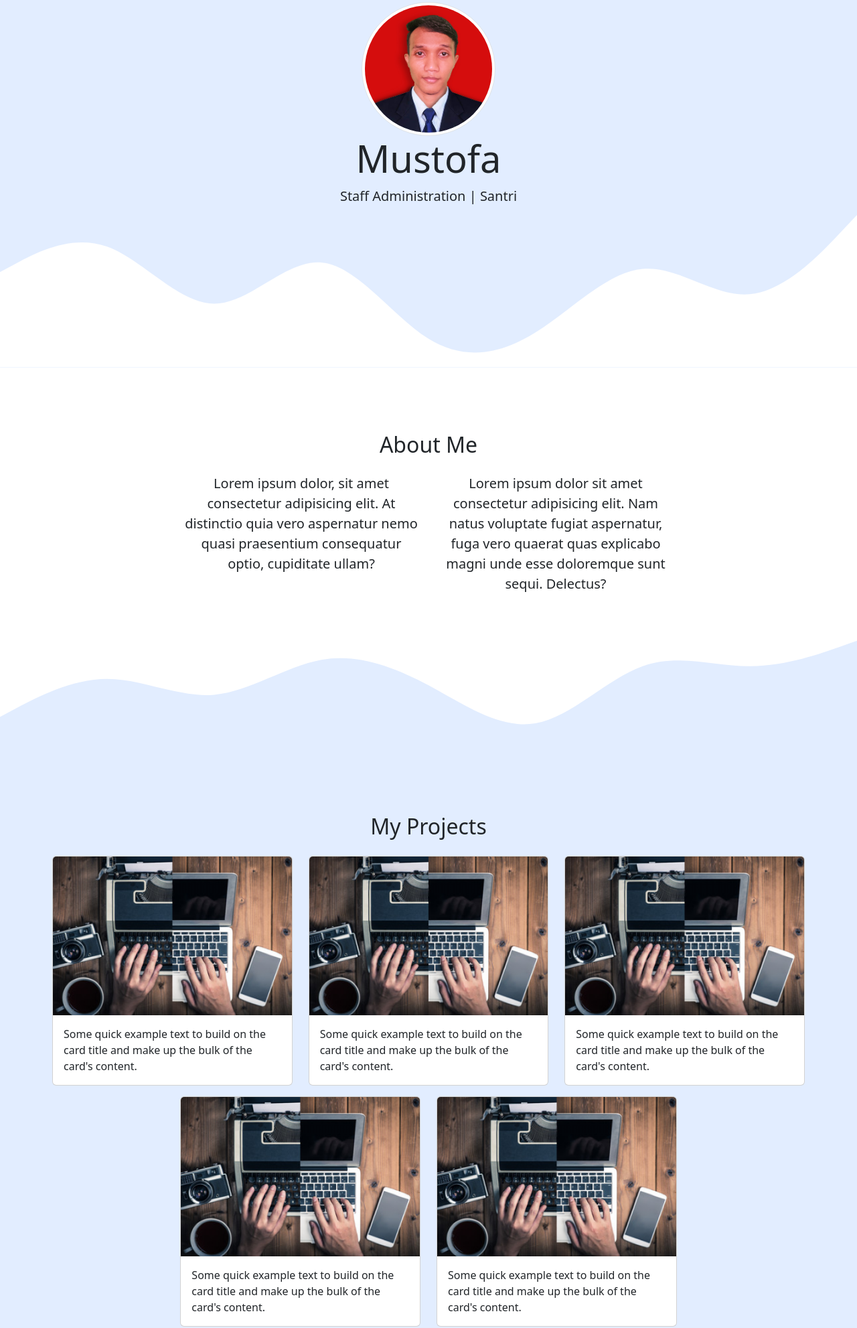
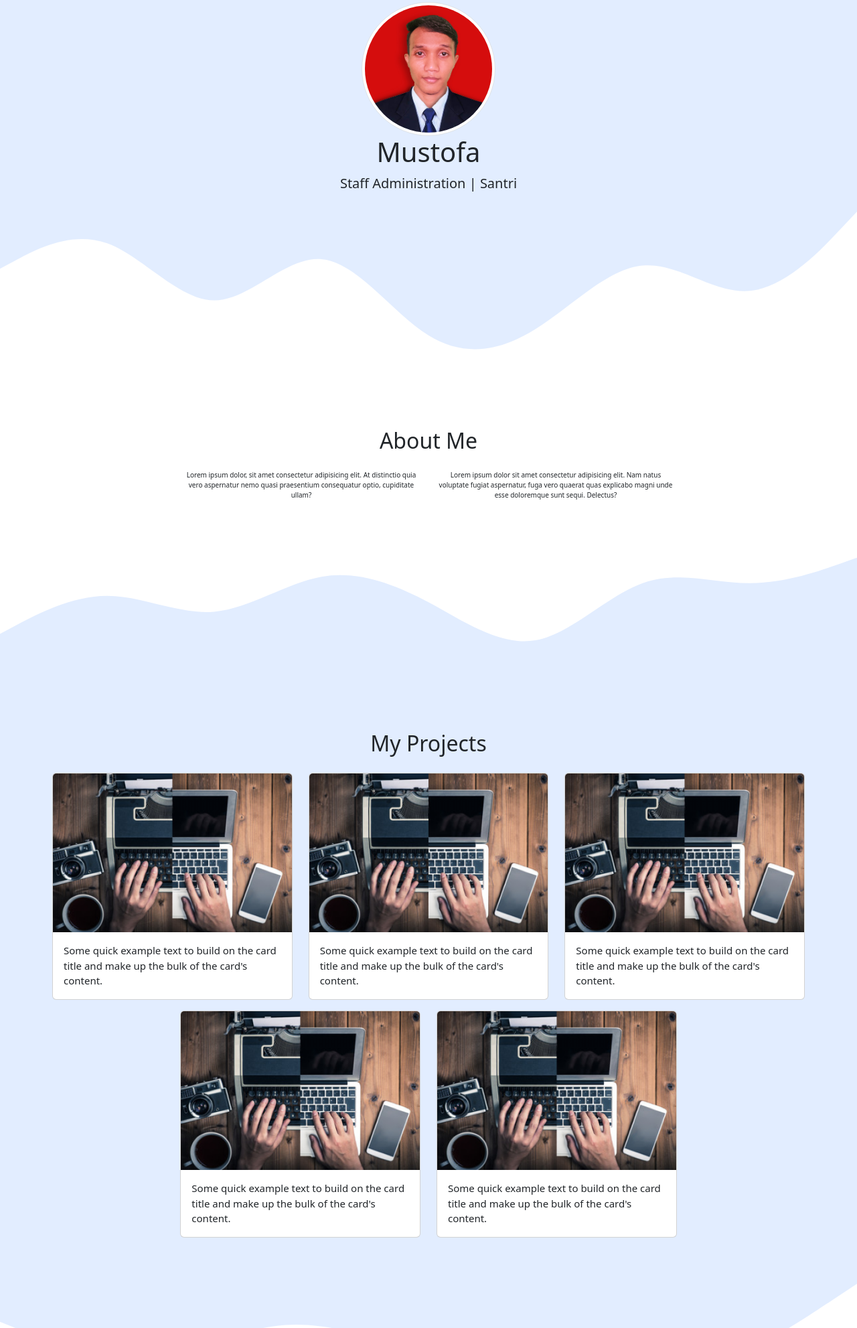
Before and after one commit to Muezzt/Muezzt.github.io, a plain HTML site: page index.html in a window 1280 px wide. Shown: the part 77-2060 px from the top of the page at 67% size. Drawn offline with nearby package versions, Linux system fonts and the light colour scheme.

Commit message:
mengatur responsif di mobile

```diff
--- a/index.html
+++ b/index.html
@@ -31,8 +31,8 @@
 
     <!-- Jumbotron -->
     <section class="jumbotron text-center">
-      <img src="hero.png" alt="Mustofa" width="200" class="img-thumbnail rounded-circle" />
-      <h1 class="display-4">Mustofa</h1>
+      <img src="hero.png" alt="Mustofa" width="100" class="hero img-thumbnail rounded-circle" />
+      <h1 class="display-6">Mustofa</h1>
       <p class="lead">Staff Administration | Santri</p>
       <svg xmlns="http://www.w3.org/2000/svg" viewBox="0 0 1440 320">
         <path
@@ -46,17 +46,17 @@
 
     <!-- About -->
     <section id="about" class="about mt-3">
-      <div class="container">
+      <div class="container mb-3">
         <div class="row text-center mb-3">
           <div class="col">
             <h2>About Me</h2>
           </div>
         </div>
-        <div class="row justify-content-center text-center fs-5">
-          <div class="col-md-4">
+        <div class="text-about row justify-content-center text-center">
+          <div class="col-4">
             <p>Lorem ipsum dolor, sit amet consectetur adipisicing elit. At distinctio quia vero aspernatur nemo quasi praesentium consequatur optio, cupiditate ullam?</p>
           </div>
-          <div class="col-md-4">
+          <div class="col-4">
             <p>Lorem ipsum dolor sit amet consectetur adipisicing elit. Nam natus voluptate fugiat aspernatur, fuga vero quaerat quas explicabo magni unde esse doloremque sunt sequi. Delectus?</p>
           </div>
         </div>
@@ -73,7 +73,7 @@
 
     <!-- Project -->
     <section id="projects">
-      <div class="container p-2">
+      <div class="container p-2 mb-5">
         <div class="row text-center mb-3">
           <div class="col">
             <h2>My Projects</h2>
@@ -134,14 +134,14 @@
 
     <!-- contact -->
     <section id="contact">
-      <div class="container">
+      <div class="container mb-5">
         <div class="row text-center mb-3">
           <div class="col">
             <h2>Contact Me</h2>
           </div>
         </div>
-        <div class="row justify-content-center">
-          <div class="col-6">
+        <div class="text-contact row justify-content-center">
+          <div class="col-md-6 col-8">
             <form>
               <div class="mb-3">
                 <label for="name" class="form-label">Nama Lengkap</label>
@@ -155,7 +155,7 @@
                 <label for="pesan" class="form-label">Pesan</label>
                 <textarea class="form-control" id="pesan" rows="3"></textarea>
               </div>
-              <button type="submit" class="btn btn-danger">Kirim</button>
+              <button type="submit" class="klik btn btn-danger">Kirim</button>
             </form>
           </div>
         </div>
@@ -171,7 +171,7 @@
     <!-- Akhir contact -->
 
     <!-- Footer -->
-    <footer id="footer" class="bg-primary text-white text-center pb-5">
+    <footer id="footer" class="bg-primary text-white text-center pb-3">
       <p>Created with <i class="bi bi-heart-fill text-danger"></i> by <a class="text-white fw-bold">Mustofa</a></p>
     </footer>
     <!-- Akhir footer -->
--- a/style.css
+++ b/style.css
@@ -14,3 +14,41 @@ svg {
 section {
   padding-top: 5rem;
 }
+
+.klik {
+  cursor: pointer;
+}
+
+.lead {
+  font-size: 10px !important;
+  margin-top: -10px;
+  margin-bottom: 30px !important;
+}
+
+.text-about {
+  font-size: 10px;
+}
+
+.card-text {
+  font-size: 15px;
+}
+
+.text-contact {
+  font-size: 13px;
+}
+
+/* responsif breakpoint */
+@media screen and (min-width: 576px) {
+  .hero {
+    width: 200px;
+  }
+  .lead {
+    font-size: 20px !important;
+    margin-top: 0;
+    margin-bottom: 0;
+  }
+
+  .display-6 {
+    font-size: 2.5rem !important;
+  }
+}
```
